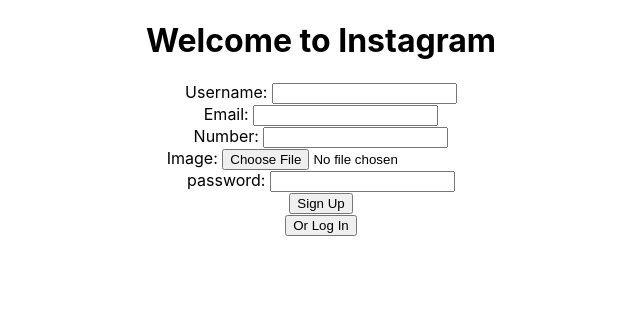
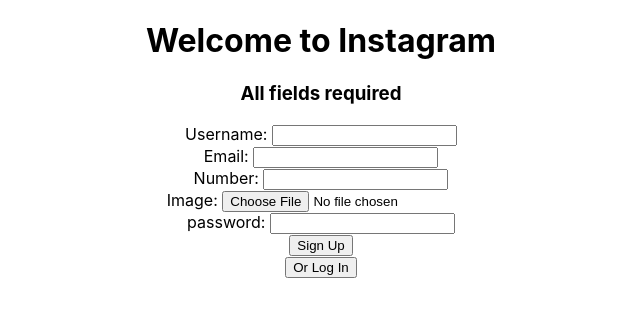
Before and after one commit to dmadera0/Instagram_react_clone, a React (Create React App) app in the folder insta-frontend/: page /signup in a window 1280 px wide. Shown: the top 316 px of the page, without its empty margins (319-959 px from the left). Built offline with nearby package versions, Linux system fonts and the light colour scheme.

Commit message:
user cant sign up with invalid info

```diff
--- a/insta-frontend/src/App.js
+++ b/insta-frontend/src/App.js
@@ -22,7 +22,7 @@
   }
   render(){
     console.log(this.props.user.error)
-    if (this.props.user.error) {
+    if (this.props.user.error || undefined) {
       return (
         <div className="App">
 
--- a/insta-frontend/src/containers/SignUp.js
+++ b/insta-frontend/src/containers/SignUp.js
@@ -37,6 +37,7 @@
   return(
       <div>
         <h1>Welcome to Instagram</h1>
+        <h3>All fields required</h3>
         <form onSubmit={handleOnSubmit}>
             <label>Username: </label>
             <input type="text" name="username" onChange={e => setUsername(e.target.value)}/><br></br>
```
